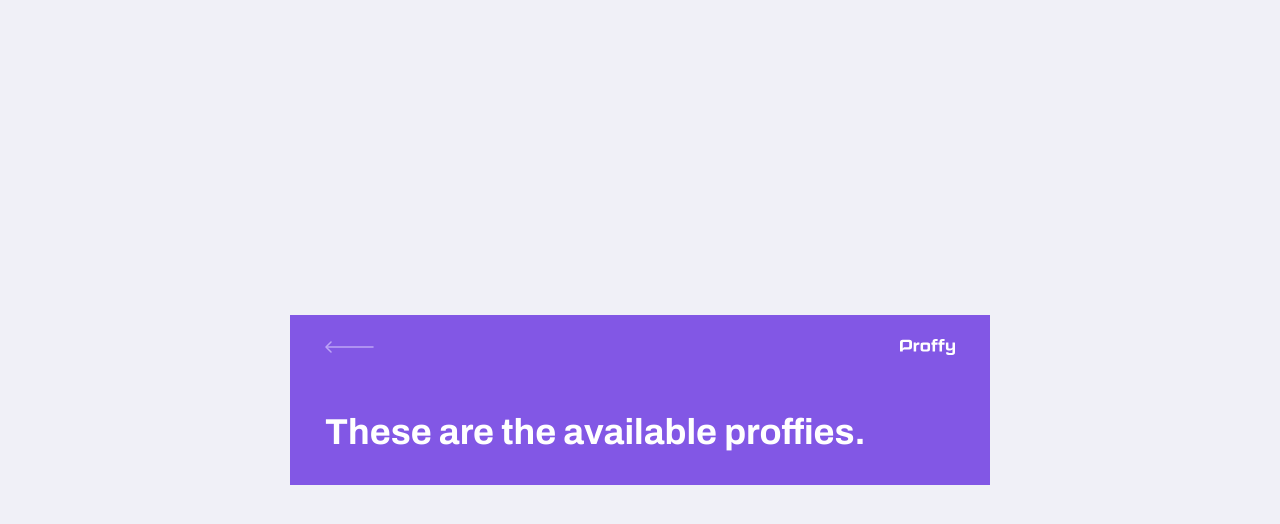
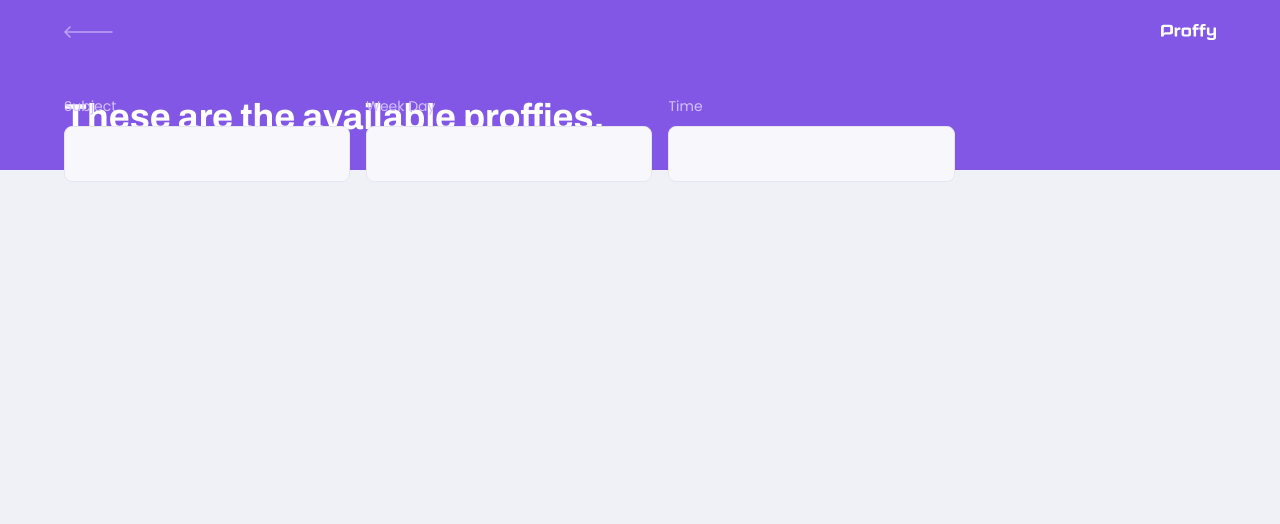
Before and after one commit to NatalNW/proffy, a React (Create React App) app in the folder web/: page /study in a window 1280 px wide. Shown: the top 524 px of the page. Built offline with nearby package versions, Linux system fonts and the light colour scheme.

Commit message:
Styling teachers list

```diff
--- a/web/src/pages/Teacher/List/index.tsx
+++ b/web/src/pages/Teacher/List/index.tsx
@@ -1,10 +1,27 @@
 import React from 'react';
 import PageHeader from '../../../components/PageHeader';
+
+import './style.css'
 
 function TeacherList() {
     return (
         <div id="page-teacher-list" className="container">
-            <PageHeader title="These are the available proffies." />
+            <PageHeader title="These are the available proffies.">
+                <form action="" id="search-teachers">
+                    <div className="input-block">
+                        <label htmlFor="subject">Subject</label>
+                        <input type="text" id="subject"/>
+                    </div>
+                    <div className="input-block">
+                        <label htmlFor="week_day">Week Day</label>
+                        <input type="text" id="week_day"/>
+                    </div>
+                    <div className="input-block">
+                        <label htmlFor="time">Time</label>
+                        <input type="text" id="time"/>
+                    </div>
+                </form>
+            </PageHeader>
         </div>
     );
 }
--- /dev/null
+++ b/web/src/pages/Teacher/List/style.css
@@ -0,0 +1,65 @@
+#page-teacher-list {
+    width: 100vw;
+    height: 100vh;
+}
+
+#search-teachers {
+    margin-top: 3.2rem;
+}
+
+#search-teachers label {
+    color: var(--color-text-in-primary);
+}
+
+#search-teachers .input-block {
+    position: relative;
+}
+
+#search-teachers .input-block + .input-block {
+    margin-top: 1.4rem;
+}
+
+#search-teachers .input-block label {
+    font-size: 1.4rem;
+}
+
+#search-teachers .input-block input {
+    width: 100%;
+    height: 5.6rem;
+    margin-top: 0.8rem;
+    border-radius: 0.8rem;
+    background: var(--color-input-background);
+    border: 1px solid var(--color-line-in-white);
+    outline: 0;
+    padding: 0 1.6rem;
+    font: 1.6rem Archivo;
+}
+
+#search-teachers .input-block:focus-within::after {
+    width: calc(100% - 3.2rem);
+    height: 2px;
+    content: '';
+    background: var(--color-primary-light);
+    position: absolute;
+    left: 1.6rem;
+    right: 1.6rem;
+    bottom: 0;
+}
+
+@media (min-width: 700px) {
+    #page-teacher-list {
+        max-width: 100%;
+    }
+
+    #search-teachers {
+        display: grid;
+        grid-template-columns: repeat(3, 1fr);
+        column-gap: 16px;
+        position: absolute;
+        bottom: -44px;
+    }
+
+    #search-teachers .input-block + .input-block {
+        margin-top: 0;
+    }
+}
```
